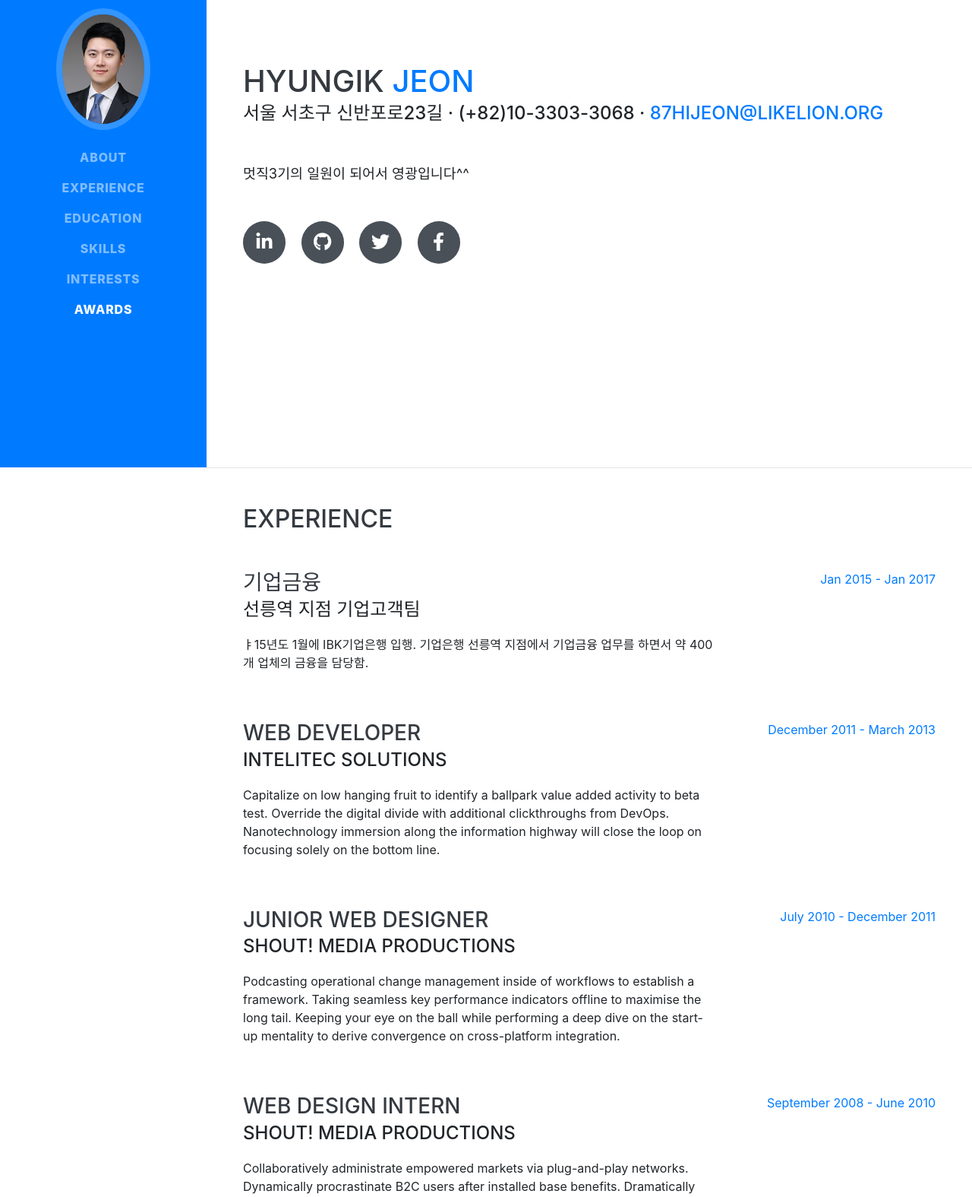
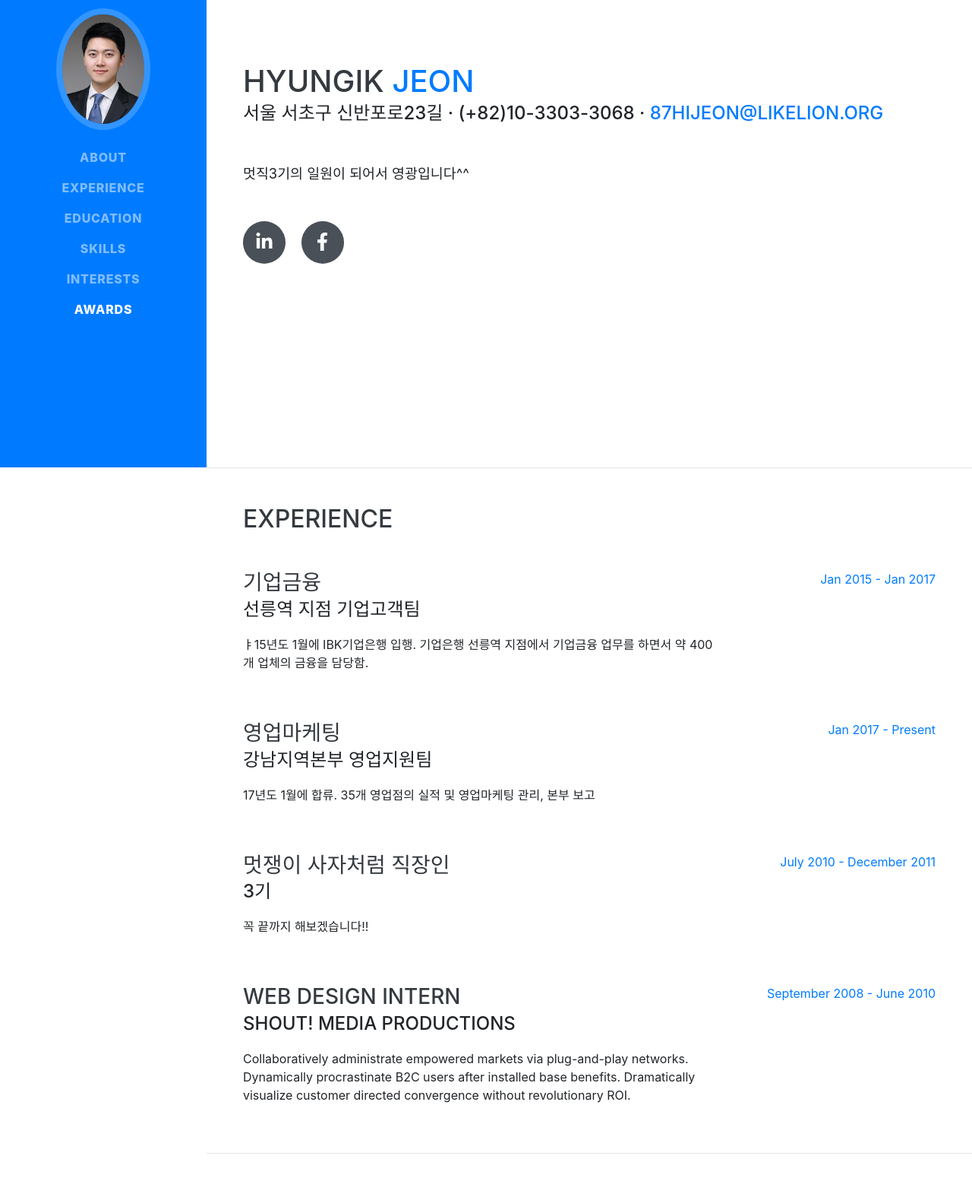
Before and after one commit to gobig77/gobig77.github.io, a website with bundled scripts: page index.html in a window 1280 px wide. Shown: the part 185-1760 px from the top of the page at 76% size. Built offline with nearby package versions, Linux system fonts and the light colour scheme; a web font is replaced by a local one.

Commit message:
second version

```diff
--- a/index.html
+++ b/index.html
@@ -74,12 +74,7 @@
           <a href="#">
             <i class="fab fa-linkedin-in"></i>
           </a>
-          <a href="#">
-            <i class="fab fa-github"></i>
-          </a>
-          <a href="#">
-            <i class="fab fa-twitter"></i>
-          </a>
+
           <a href="#">
             <i class="fab fa-facebook-f"></i>
           </a>
@@ -106,20 +101,20 @@
 
         <div class="resume-item d-flex flex-column flex-md-row justify-content-between mb-5">
           <div class="resume-content">
-            <h3 class="mb-0">Web Developer</h3>
-            <div class="subheading mb-3">Intelitec Solutions</div>
-            <p>Capitalize on low hanging fruit to identify a ballpark value added activity to beta test. Override the digital divide with additional clickthroughs from DevOps. Nanotechnology immersion along the information highway will close the loop on focusing solely on the bottom line.</p>
+            <h3 class="mb-0">영업마케팅</h3>
+            <div class="subheading mb-3">강남지역본부 영업지원팀</div>
+            <p>17년도 1월에 합류. 35개 영업점의 실적 및 영업마케팅 관리, 본부 보고</p>
           </div>
           <div class="resume-date text-md-right">
-            <span class="text-primary">December 2011 - March 2013</span>
+            <span class="text-primary">Jan 2017 - Present</span>
           </div>
         </div>
 
         <div class="resume-item d-flex flex-column flex-md-row justify-content-between mb-5">
           <div class="resume-content">
-            <h3 class="mb-0">Junior Web Designer</h3>
-            <div class="subheading mb-3">Shout! Media Productions</div>
-            <p>Podcasting operational change management inside of workflows to establish a framework. Taking seamless key performance indicators offline to maximise the long tail. Keeping your eye on the ball while performing a deep dive on the start-up mentality to derive convergence on cross-platform integration.</p>
+            <h3 class="mb-0">멋쟁이 사자처럼 직장인</h3>
+            <div class="subheading mb-3">3기</div>
+            <p>꼭 끝까지 해보겠습니다!!</p>
           </div>
           <div class="resume-date text-md-right">
             <span class="text-primary">July 2010 - December 2011</span>
```
